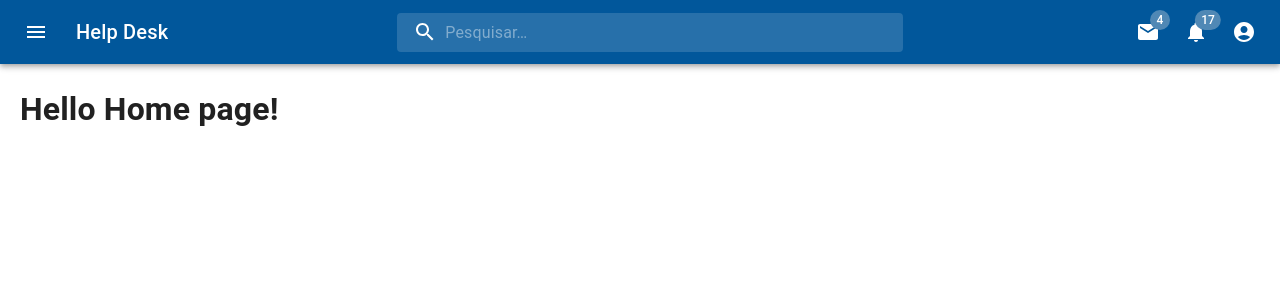
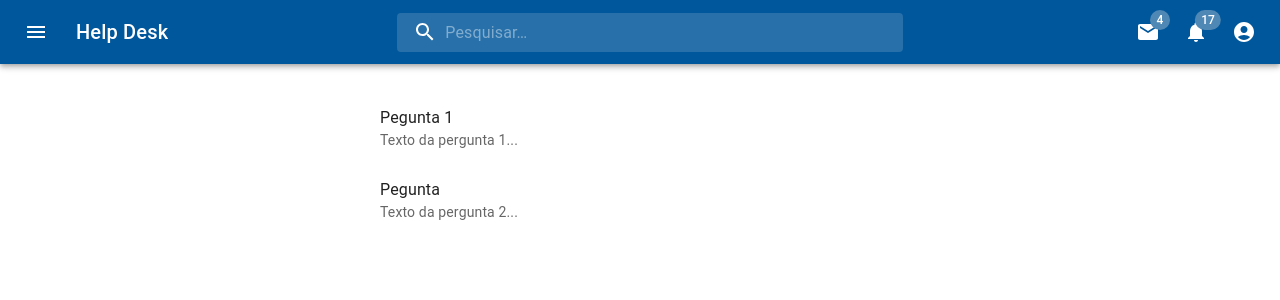
Before and after one commit to Lucas-Alf/help-desk, a React (Create React App) app: page / in a window 1280 px wide. Shown: the top 300 px of the page. Built offline with nearby package versions, Linux system fonts and the light colour scheme.

Commit message:
Ajustes na home page.

```diff
--- a/public/index.html
+++ b/public/index.html
@@ -24,7 +24,7 @@
       work correctly both with client-side routing and a non-root public URL.
       Learn how to configure a non-root public URL by running `npm run build`.
     -->
-    <title>help-desk</title>
+    <title>Help Desk</title>
   </head>
   <body>
     <noscript>You need to enable JavaScript to run this app.</noscript>
--- a/src/pages/home/index.js
+++ b/src/pages/home/index.js
@@ -1,9 +1,31 @@
 import React from "react";
-
-import styles from "./styles.module.css";
+import Container from "@mui/material/Container";
+import List from "@mui/material/List";
+import ListItem from "@mui/material/ListItem";
+import Typography from "@mui/material/Typography";
+import ListItemText from "@mui/material/ListItemText";
 
 function Home() {
-  return <h1>Hello Home page!</h1>;
+  return (
+    <>
+      <Container maxWidth="sm">
+        <List>
+          <ListItem alignItems="flex-start">
+            <ListItemText
+              primary="Pegunta 1"
+              secondary={<>{"Texto da pergunta 1..."}</>}
+            />
+          </ListItem>
+          <ListItem alignItems="flex-start">
+            <ListItemText
+              primary="Pegunta "
+              secondary={<>{"Texto da pergunta 2..."}</>}
+            />
+          </ListItem>
+        </List>
+      </Container>
+    </>
+  );
 }
 
 export default Home;
```
